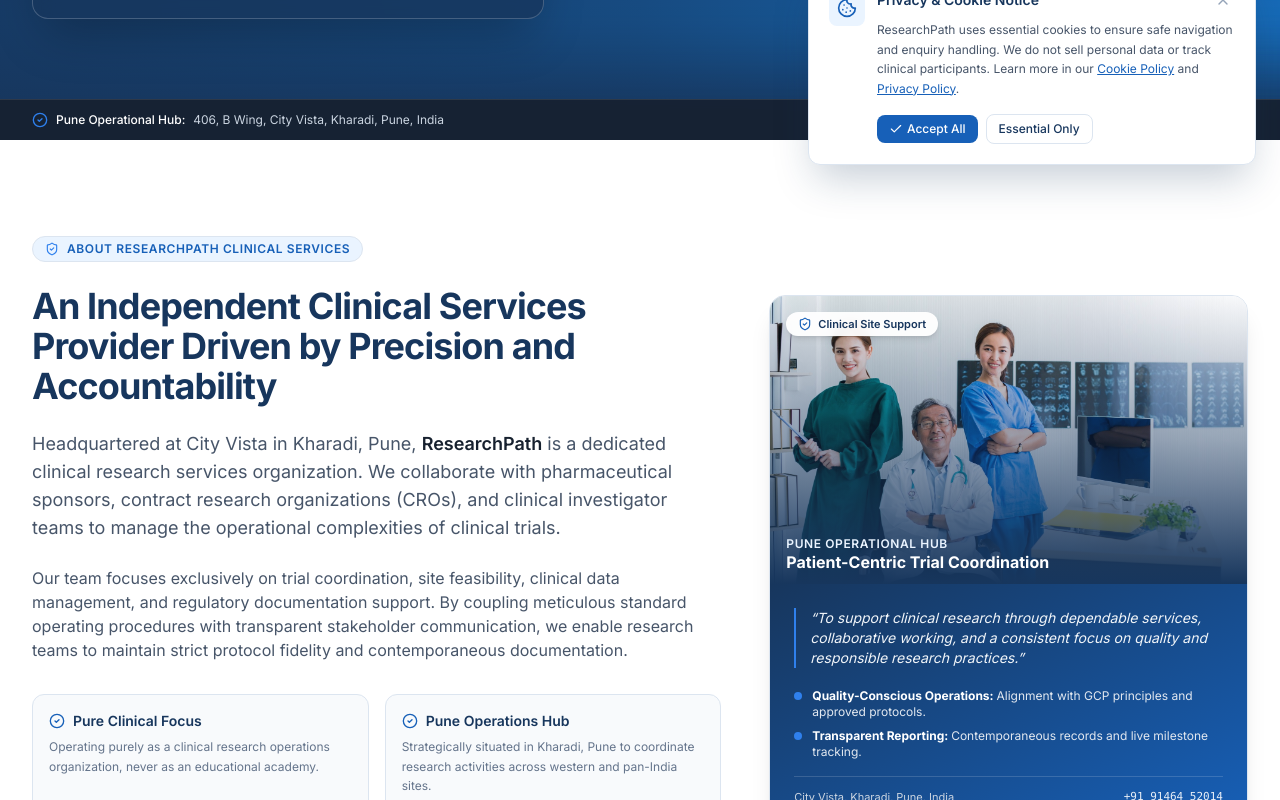
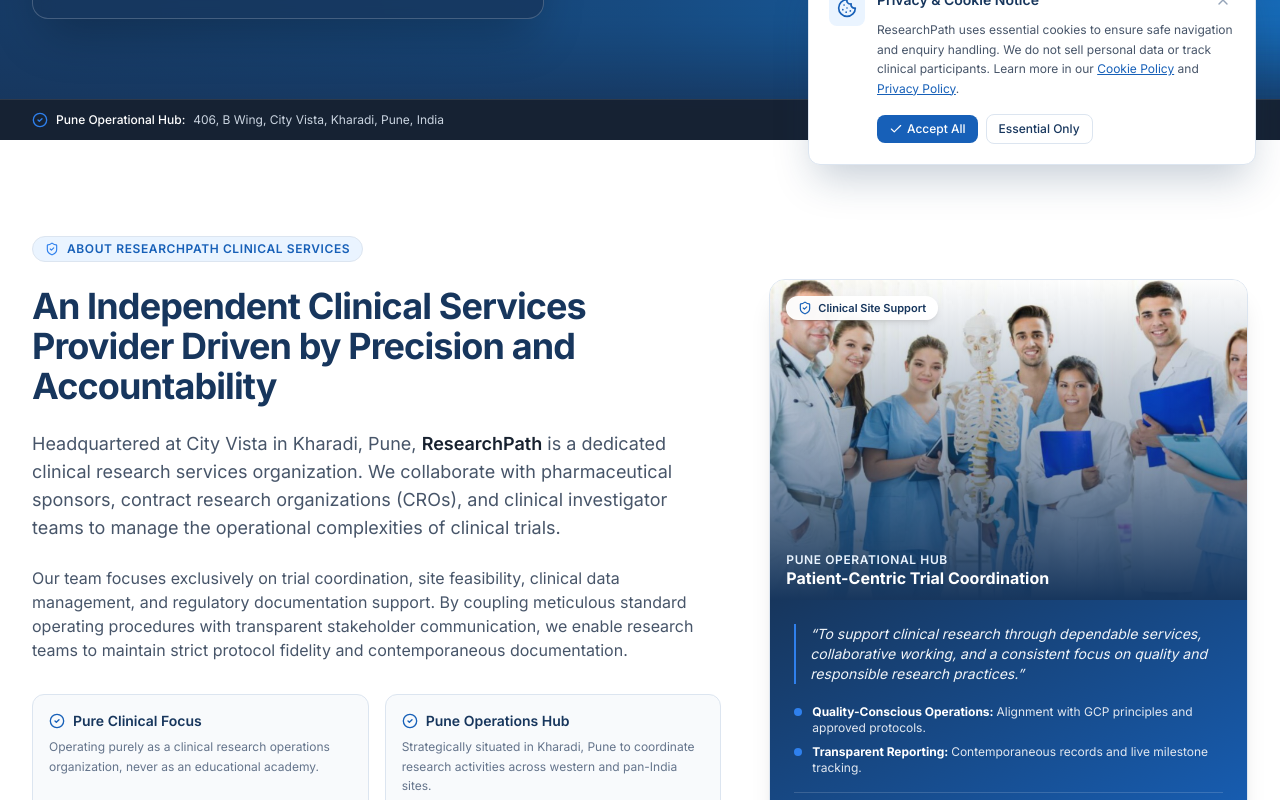
Before and after one commit to corelineitsolutions/research-path-clinical-services, a Next.js app: page / in a window 1280 px wide. Shown: the part 619-1419 px from the top of the page. Built offline with nearby package versions, Linux system fonts and the light colour scheme.

Commit message:
feat: Update Section A clinical team image to 1920 X 1080 2

```diff
--- a/app/page.tsx
+++ b/app/page.tsx
@@ -105,13 +105,14 @@
             <div className="lg:col-span-5">
               <div className="relative rounded-2xl overflow-hidden shadow-xl border border-[#DCE5F0] bg-white group">
                 {/* Clinical Image Header */}
-                <div className="relative h-64 sm:h-72 w-full overflow-hidden">
+                <div className="relative h-72 sm:h-80 w-full overflow-hidden bg-slate-100">
                   <Image
-                    src="/images/clinical/clinical-investigator-team.jpg"
-                    alt="Clinical investigators reviewing patient diagnostic records in clinical trial suite"
+                    src="/images/clinical/clinical-team-pune.jpg"
+                    alt="ResearchPath multidisciplinary clinical trial operations team"
                     fill
-                    className="object-cover group-hover:scale-105 transition-transform duration-700"
+                    className="object-cover object-[center_25%] group-hover:scale-105 transition-transform duration-700"
                     priority
+                    sizes="(max-width: 1024px) 100vw, 40vw"
                   />
                   <div className="absolute inset-0 bg-gradient-to-t from-[#17365D] via-[#17365D]/40 to-transparent" />
                   <div className="absolute top-4 left-4">
```
Also changed, not shown: public/images/clinical/clinical-team-pune.jpg (added).
